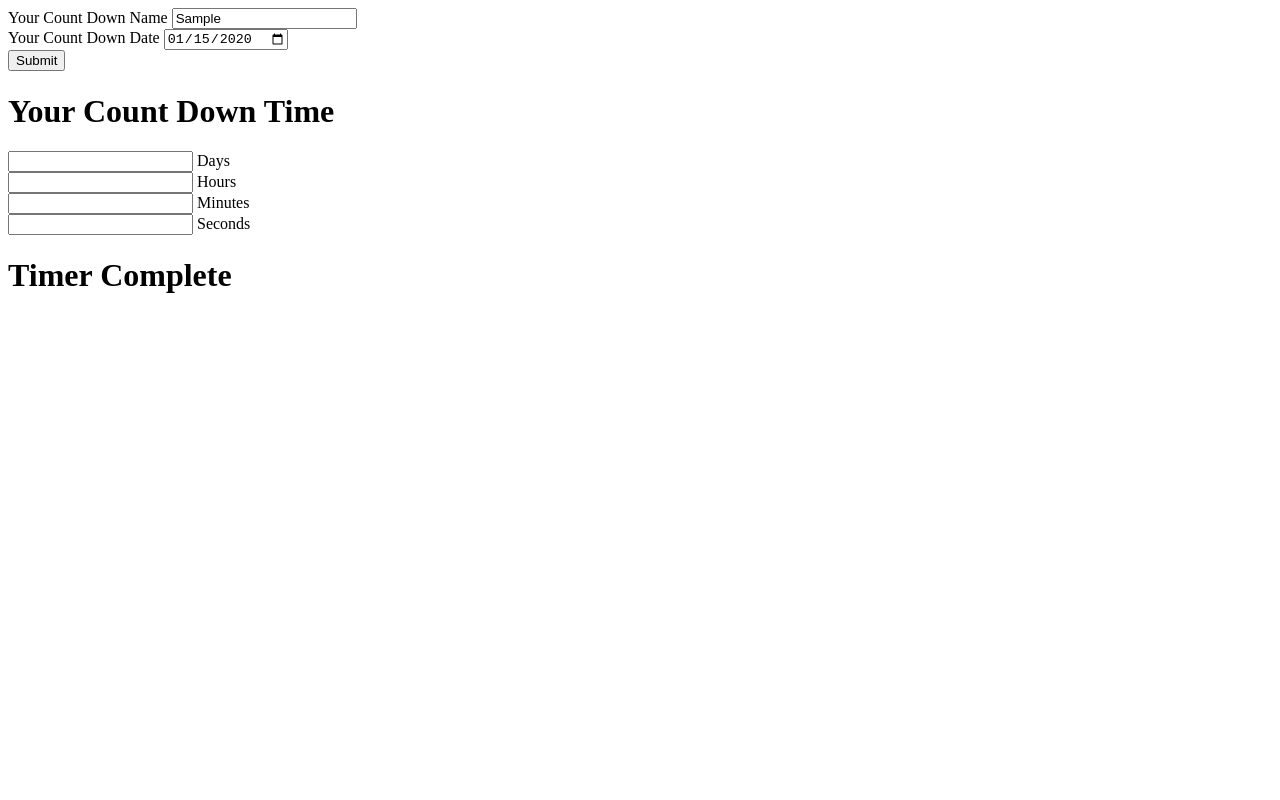
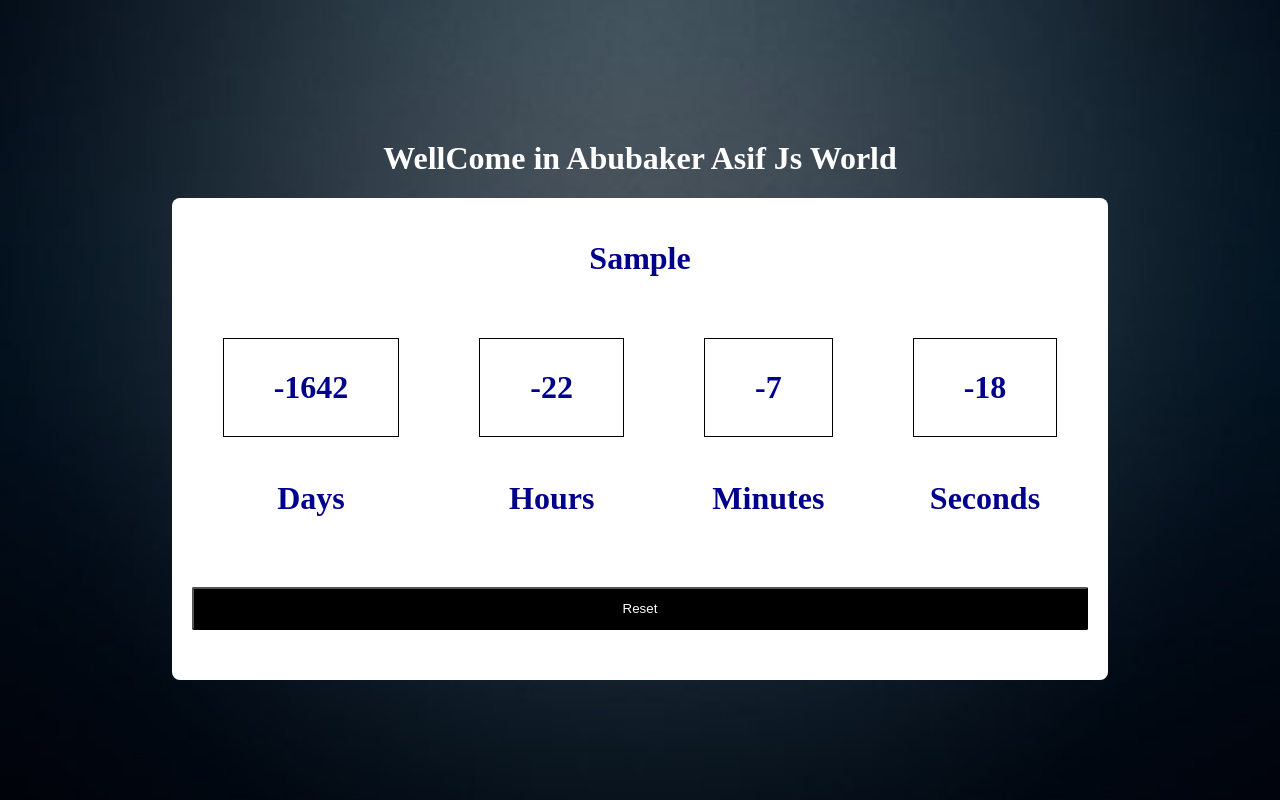
Before and after one commit to abubakerasifdar/CountDown-Timer, a plain HTML site: page index.html in a window 1280 px wide. Both pictures are taken after typing "Sample", "2020-01-15" into the empty fields and a click on the button "Submit". Drawn offline with Linux system fonts and the light colour scheme.

Commit message:
Populating the js with in the html

```diff
--- a/app.js
+++ b/app.js
@@ -1,3 +1,70 @@
-const function name(params) {
-    console.log("This is the best website");
+console.log("app.js");
+// form getting Data selection
+const counter_form = document.getElementById(`counter-forms`);
+const counter_forms = document.getElementById(`counter-form`);
+const counterDown_main = document.getElementById(`counterDown-main`);
+
+// countdown selection data
+const countDown_title = document.getElementById(`countDown-titles`);
+const counterTimes = document.querySelectorAll(`h2`);
+const counter_reset = document.getElementById(`counter-reset`);
+
+// counter complete Selection
+const counter_finished = document.getElementById(`counter-finished`);
+const create_new_countdown = document.getElementById(`create-new-countdown`);
+let counterdownactive;
+// function for getting the data from the form
+let counterdownvalue = Date;
+let second = 1000;
+let minute = second * 60;
+let hour = minute * 60;
+let day = hour * 24;
+function updatedom (){
+    counterdownactive =  setInterval (() => {
+        let  nowtime = new Date().getTime();
+        let  endtime = counterdownvalue - nowtime;
+        console.log(endtime);
+        let days = Math.floor(endtime/day);
+        let hours = Math.floor(endtime % day/hour);
+        let minutes = Math.floor(endtime % hour/ minute);
+        let seconds = Math.floor(endtime % minute/second);
+        console.log(days, hours, minutes, seconds);
+        counterTimes[0].textContent = days;
+        counterTimes[1].textContent = hours;
+        counterTimes[2].textContent = minutes;
+        counterTimes[3].textContent = seconds;
+        countDown_title.textContent =  title;
+
+    } , 1000)
+  counter_forms.hidden = true;
+  counterDown_main.hidden = false;
+
+
+
+
+
 }
+
+let title = "";
+let date = "";
+function counterupdate (e){
+    // use it to prevent the pages load with cause the lose of the values
+     e.preventDefault();
+    //  get the data from the event src using the console log
+      title = e.srcElement[0].value;
+      date = e.srcElement[1].value;
+     console.log(title,date);
+    //  console log to get the data for form
+    if(date === '')
+    {
+        alert("please write the correct date");
+    }
+    else{
+         counterdownvalue = new Date(date).getTime();
+        console.log(counterdownvalue);
+    }
+    console.log(e);
+    updatedom();
+}
+
+counter_form.addEventListener("submit" , counterupdate );
--- a/index.html
+++ b/index.html
@@ -1,51 +1,62 @@
 <!DOCTYPE html>
 <html lang="en">
+
 <head>
     <meta charset="UTF-8">
     <meta name="viewport" content="width=device-width, initial-scale=1.0">
     <title>CountDown Timer Js 1st Projects</title>
+    <link rel="stylesheet" href="style.css">
+
+
 </head>
+
 <body>
+    <h1 class="main-heading" >WellCome in Abubaker Asif Js World</h1>
     <!-- count Down timer form -->
+    <div  class="counter-form" id="counter-form" >
+    <form id="counter-forms">
         <div>
-        <div>
-            <label for="CountDownName">Your Count Down Name</label>
-            <input name="CountDownName" type="text">
+            <h3>Please Enter CounterDown Name</h3>
+            <input type="text" >
         </div>
             <div>
                 <label for="CountDownName">Your Count Down Date</label>
                 <input name="CountDownName" type="date">
             </div>
-        <div><button>Submit</button></div>
+            <button >Submit</button>
+    </form>
     </div>
     <!-- count down Timer itself -->
-      <div >
-        <div>
-            <h1>Your Count Down Time<h1>
+    <div class="CountDown-main counterDown-main-1" id="counterDown-main" hidden >
+        <h1 class="countDown-title" id="countDown-titles" >Your Count Down Time<h1>
+
+                <div class="d-flex">
+                    <div class="timerinput">
+                        <h2 class="inputtimer">1</h2>
+                        <h4 class="inputtimerlable">Days</h4>
                     </div>
-       <div >
-        <div>
-            <input type="text">
-            <span>Days</span>
+                    <div class="timerinput">
+                        <h2 class="inputtimer">2</h2>
+                        <h4 class="inputtimerlable">Hours</h4>
                     </div>
-        <div>
-            <input type="text">
-            <span>Hours</span>
+                    <div class="timerinput">
+                        <h2 class="inputtimer">3</h2>
+                        <h4 class="inputtimerlable">Minutes</h4>
                     </div>
-        <div>
-            <input type="text">
-            <span>Minutes</span>
-        </div>
-        <div>
-            <input type="text">
-            <span>Seconds</span>
+                    <div class="timerinput">
+                        <h2 class="inputtimer">4</2>
+                        <h4 class="inputtimerlable">Seconds</h4>
                     </div>
                 </div>
+                <button id="counter-reset">Reset</button>
     </div>
     <!-- count down timer complete sections -->
-       <div>
-        <h1>Timer Complete</h1>
+    <div class="Timer-complete" hidden>
+        <h1 >Timer Complete</h1>
+        <h3 id="counter-finished">Counter Finished On 27-07-2024</h3>
+        <button id="create-new-countdown">Create New CountDown</button>
+    </div>
+    <script src="app.js"></script>
+</body>
 
-       </div>
-</body>
 </html>
--- a/style.css
+++ b/style.css
@@ -1,4 +1,137 @@
-*{
-    padding: 0;
-    margin-right: 0;
+body {
+
+    background: url(assets/images/background\ images\ for\ countdown.jpg);
+    background-repeat: no-repeat;
+    background-size: cover;
+    margin-top: 140px;
+    margin-left: auto;
+    margin-right: auto;
+    border-radius: 8px;
+    justify-content: center;
+    align-items: center;
 }
+.main-heading{
+    color: white;
+    font-size: xx-large;
+}
+
+.CountDown-main, .Timer-complete, .counter-form {
+    margin-top: 10px;
+    border-radius: 8px;
+    justify-content: center;
+    padding: 12px;
+    background-color: white;
+    padding: 20px;
+    width: 33%;
+
+    margin-left: auto;
+    margin-right: auto;
+
+}
+.counterDown-main-1{
+    width: 70%;
+    border-radius: 8px;
+    justify-content: center;
+    padding: 12px;
+    background-color: white;
+    padding: 20px;
+
+
+    margin-left: auto;
+    margin-right: auto;
+}
+h1{
+    color: darkblue;
+    text-wrap: wrap;
+    text-align: center;
+}
+
+.d-flex{
+    display: flex;
+    text-wrap: wrap;
+    min-width: 0;
+    justify-content: center;
+    align-items: center;
+
+}
+@media only screen and (max-width: 1000px) {
+    .d-flex{
+        display: grid;
+
+    }
+  }
+.timerinput{
+    margin: 20px;
+
+}
+.inputtimerlable{
+
+
+}
+
+.inputtimer{
+    font-size:xx-large;
+    border: 1px solid black;f
+    height: 80px;
+    margin:20px;
+    padding:30px;
+    padding-left:50px;
+    padding-right:50px;
+
+
+
+
+}
+
+
+input {
+    height: 30px;
+    margin-top: 8px;
+    margin-bottom: 8px;
+    width: 100%;
+    border-radius: 2px;
+    border: 1 solid black;
+    color: black;
+
+
+
+}
+
+ /* {
+    display: grid;
+    border-radius: 8px;
+    justify-content: center;
+    padding: 12px;
+    background-color: white;
+    padding: 20px;
+    width: 33%;
+
+    margin-left: auto;
+    margin-right: auto;
+
+} */
+
+button {
+
+    justify-content: content;
+    padding: 12px;
+    border-radius: 2px;
+    margin-top: 8px;
+    margin-bottom: 8px;
+    width: 100%;
+    color: white;
+    background-color: black;
+}
+
+ /* {
+    display: grid;
+    border-radius: 8px;
+    justify-content: center;
+    padding: 12px;
+    background-color: white;
+    padding: 20px;
+    width: 33%;
+
+    margin-left: auto;
+    margin-right: auto;
+} */
```
Also changed, not shown: assets/images/background images for countdown.jpg (added), 1 other file. Lines whose indentation alone changed are shown as unchanged.
